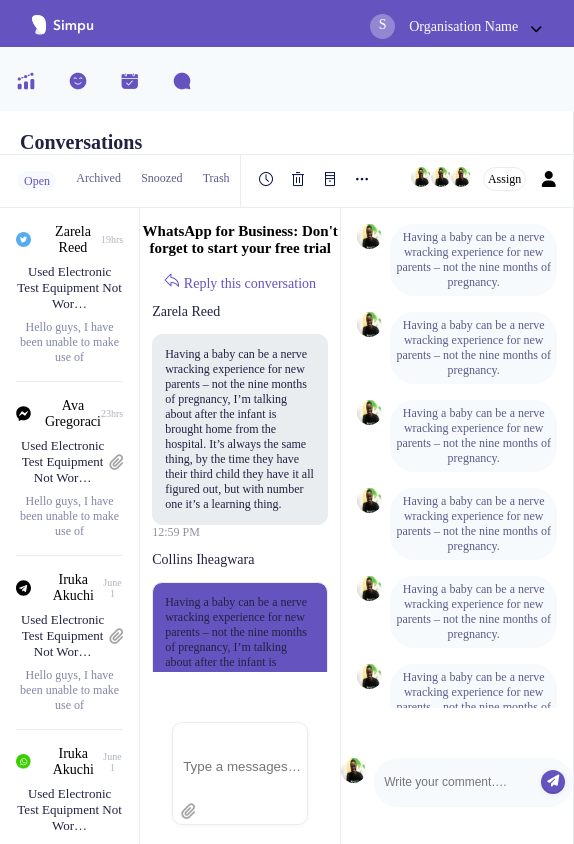
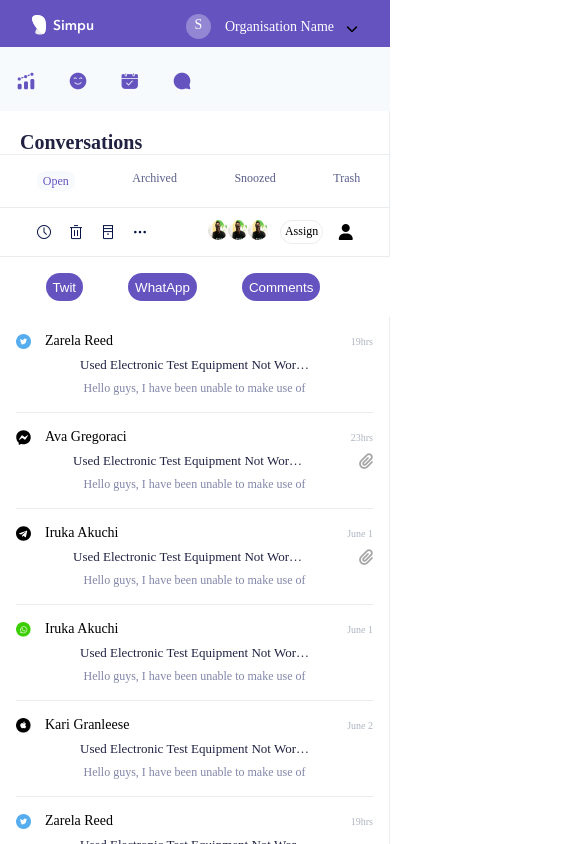
Before and after one commit to sirsuccess/Conversations, a React (Create React App) app: page / in a window 390 px wide. Shown: the top 844 px of the page, 574 px wide, since content can reach past the window. Built offline with nearby package versions, Linux system fonts and the light colour scheme.

Commit message:
second level responsiveness, added button

```diff
--- a/src/pages/conversation/Conversation.css
+++ b/src/pages/conversation/Conversation.css
@@ -98,3 +98,37 @@
     }
 
 }
+
+@media screen and (max-width: 580px) {
+    .container {
+
+
+
+        grid-template-areas:
+            "navbar navbar navbar navbar navbar navbar navbar"
+            "sideBar sideBar sideBar sideBar sideBar sideBar sideBar"
+            "conversationTitle conversationTitle conversationTitle conversationTitle conversationTitle conversationTitle conversationTitle"
+            "menu menu menu menu menu menu menu"
+            "icon icon icon icon icon icon icon"
+            "button button button button button button button"
+            "twit twit twit twit twit twit twit "
+            "whatsApp whatsApp whatsApp whatsApp whatsApp whatsApp whatsApp"
+            "comments comments comments comments comments comments comments";
+    }
+
+    .buttons {
+        display: flex;
+        justify-content: space-between;
+        width: 100%;
+        margin: 1em 0;
+    }
+
+    .buttons>button {
+        margin-left: 25%;
+        background-color: #6554c0;
+        color: #fff;
+        border: none;
+        border-radius: 20px;
+        padding: 0.5em;
+    }
+}
--- a/src/pages/conversation/Conversation.jsx
+++ b/src/pages/conversation/Conversation.jsx
@@ -1,4 +1,4 @@
-import React from "react";
+import React, { useState } from "react";
 
 import Navbar from "../../component/features/navbar/Navbar";
 import SideBar from "../../component/features/sidebar/Sidebar";
@@ -10,6 +10,9 @@ import WhatsApp from "../../component/features/whatapp/WhatApp";
 import "./Conversation.css";
 
 export default function Conversation() {
+  const [openTwit, setOpenTwit] = useState(false);
+  const [openWhatApp, setOpenWhatApp] = useState(false);
+  const [openComment, setOpenComment] = useState(false);
   return (
     <>
       <div className="container">
@@ -27,6 +30,11 @@ export default function Conversation() {
         <div className="icon">
           <TopIconMenu />
         </div>
+        <div className="buttons">
+          <button>Twit</button>
+          <button>WhatApp</button>
+          <button>Comments</button>
+        </div>
         <div className="twit">
           <Twit />
         </div>
```
